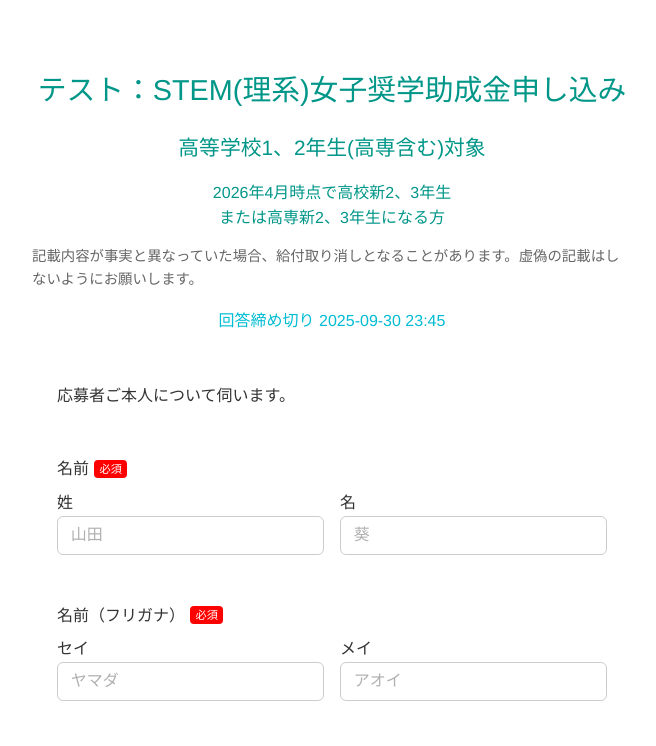
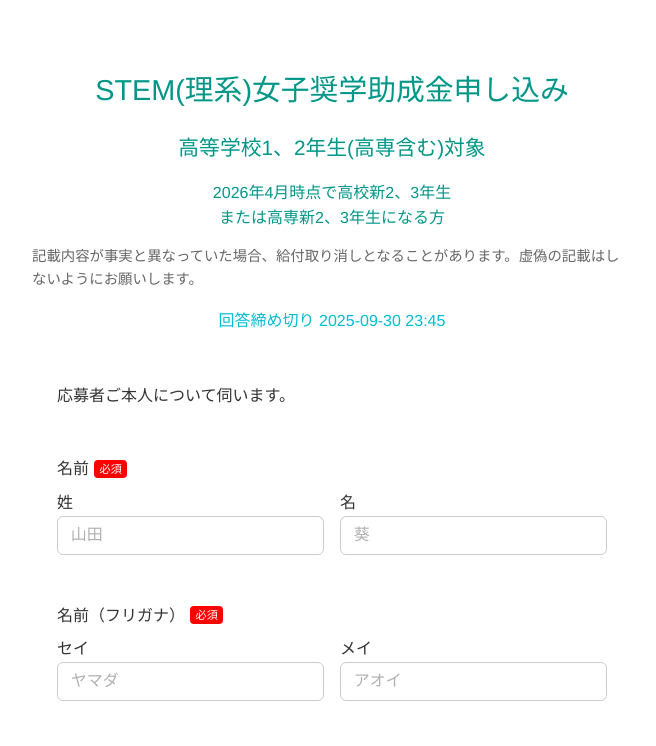
Before and after one commit to shinfdn/STEM-Female-Scholarship-2025, a plain HTML site: page index.html in a window 1280 px wide. Shown: the top 746 px of the page, without its empty margins (308-964 px from the left). Drawn offline with Linux system fonts and the light colour scheme.

Commit message:
fix-title2

```diff
--- a/index.html
+++ b/index.html
@@ -10,7 +10,7 @@
 <body>
     <div class="topTitle">
         <!-- ロゴ -->
-        <h1>テスト：STEM(理系)女子奨学助成金申し込み</h1>
+        <h1>STEM(理系)女子奨学助成金申し込み</h1>
 
         <h2>高等学校1、2年生(高専含む)対象</h2>
 
```
